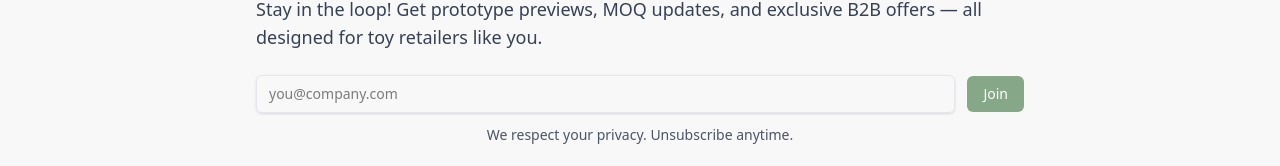
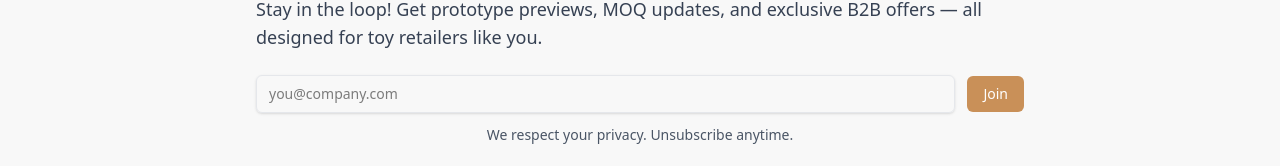
Before and after one commit to ThundeRayn/Joy-Bear, a React (Vite) app: page / in a window 1280 px wide. Shown: the part 2268-2434 px from the top of the page. Built offline with nearby package versions, Linux system fonts and the light colour scheme; no server answers.

Commit message:
navbar adjusting

```diff
--- a/src/App.css
+++ b/src/App.css
@@ -1,21 +1,22 @@
 
 :root {
-  --color-primary: #86A788;
-  --color-secondary: #f9c8c8;
+  --color-primary: #c99058;
+  --color-secondary: #90d2f4;
   --color-tertiary: #f8f8f8;
 
   /*text color*/
-  --color-text-primary: #333333;
-  --color-text-secondary: #666666;
-  --color-text-tertiary: #999999;
+  --color-txt-primary: #1c1c1c;
+  --color-txt-secondary: #542b05;
+  --color-txt-tertiary: #999999;
 
   /*color palette*/
-  --color-green: #86A788;
-  --color-pink: #f9c8c8;
-  --color-blue: #add8e6;
+  --color-Joygreen: #86A788;
+  --color-Joypink: #f9c8c8;
+  --color-Joyblue: #90d2f4;
+  --color-Joybrown: #c99058;
   --color-yellow: #fffacd;
 
-  --color-grey: #f8f8f8;
+  --color-Joygrey: #f8f8f8;
 
 }
 
--- a/src/components/Banner.tsx
+++ b/src/components/Banner.tsx
@@ -30,12 +30,12 @@ const Banner: React.FC = () => {
   const { hint, slug } = banner
 
   return (
-    <div className='bg-[#86A788] p-2 flex justify-center'>
+    <div className='bg-secondary p-2 flex justify-center'>
         <a
           href={`/activity/${slug.current}`}
           className="
-            font-normal text-[#151a16] font-sm
-            hover:pointer hover:text-[#617963]
+            font-normal text-black font-sm
+            hover:pointer hover:text-txt-secondary
             transition-colors duration-300 ease-in-out
             opacity-0 animate-[fadeIn_1s_ease-in_forwards]">
           {hint ? hint : "Discover our new activity →"}
--- a/src/components/Navbar.tsx
+++ b/src/components/Navbar.tsx
@@ -50,16 +50,16 @@ const Navbar = () => {
           <div className='hidden md:flex justify-center items-center pb-4'>
             <ul className='flex items-center gap-6'>
               <li>
-                <a href='/' className="text-[#2c362d] hover:text-[#617963] transition-colors duration-300 ease-in-out">Home</a>
+                <a href='/products' className="text-[#2c362d] hover:text-txt-secondary transition-colors duration-300 ease-in-out">EXPLORE ALL</a>
               </li>
               <li>
-                <a href='/about' className="text-[#2c362d] hover:text-[#617963] transition-colors duration-300 ease-in-out">About</a>
+                <a href='/about' className="text-[#2c362d] hover:text-txt-secondary transition-colors duration-300 ease-in-out">About</a>
               </li>
               <li>
-                <a href='/products' className="text-[#2c362d] hover:text-[#617963] transition-colors duration-300 ease-in-out">Toys</a>
+                <a href='/products' className="text-[#2c362d] hover:text-txt-secondary transition-colors duration-300 ease-in-out">Toys</a>
               </li>
               <li>
-                <a href='/customize' className="text-[#2c362d] hover:text-[#617963] transition-colors duration-300 ease-in-out">Customize</a>
+                <a href='/customize' className="text-[#2c362d] hover:text-txt-secondary transition-colors duration-300 ease-in-out">Customize</a>
               </li>
             </ul>
           </div>
--- a/src/index.css
+++ b/src/index.css
@@ -15,3 +15,23 @@ html, body {
 .menu-item {
   @apply px-4 py-2 hover:bg-blue-100 cursor-pointer flex justify-center ;
 }
+
+@theme {
+  --color-primary: #c99058;
+  --color-secondary: #90d2f4;
+  --color-tertiary: #f8f8f8;
+
+  /*text color*/
+  --color-txt-primary: #1c1c1c;
+  --color-txt-secondary: #542b05;
+  --color-txt-tertiary: #999999;
+
+  /*color palette*/
+  --color-Joygreen: #86A788;
+  --color-Joypink: #f9c8c8;
+  --color-Joyblue: #90d2f4;
+  --color-Joybrown: #c99058;
+  --color-yellow: #fffacd;
+
+  --color-Joygrey: #f8f8f8;
+}
```
